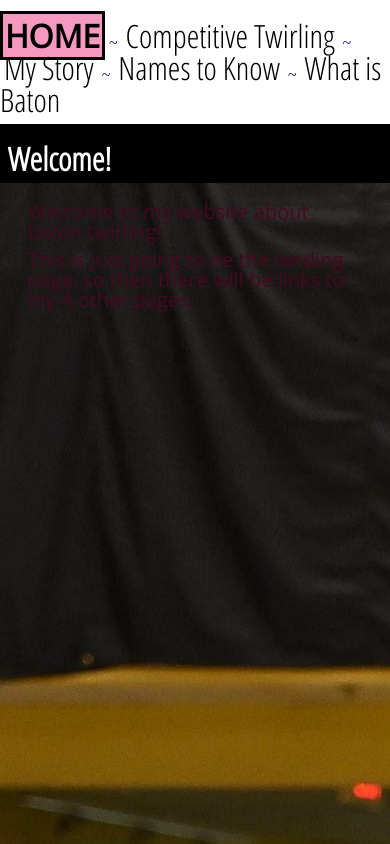
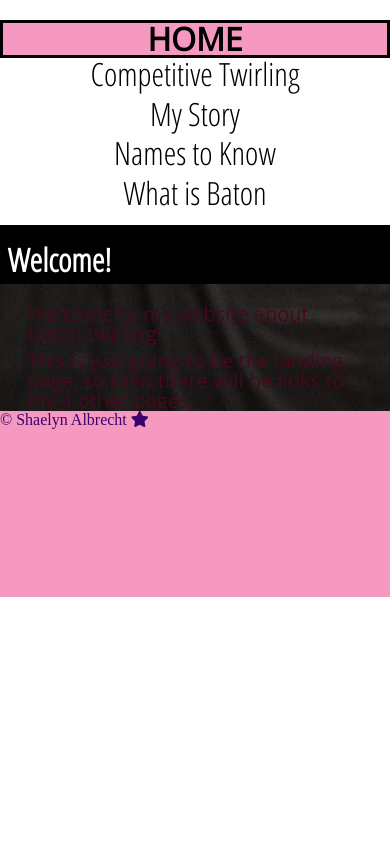
Before and after one commit to shaelynalbrecht/withlayout, a plain HTML site: page index.html in a window 390 px wide. Shown: the top 844 px of the page. Drawn offline with nearby package versions, Linux system fonts and the light colour scheme; files whose address does not match are found by name.

Commit message:
made nav mobile looking

```diff
--- a/css/style.css
+++ b/css/style.css
@@ -22,6 +22,8 @@ nav a {
   padding-left: 1%;
   padding-right: 1%;
   padding-bottom: 2%;
+  display: block;
+  text-align: center;
 }
 
 nav a:hover{
@@ -46,9 +48,9 @@ nav a:hover{
 
 body{
   /*min-height: 100%;*/
-  display: grid;
+  /*display: grid;
   grid-template-rows: 0fr 0fr 6fr auto;
-  align-items: flex-start;
+  align-items: flex-start;*/
   /*flex-direction: column;*/
   background: #ffffff;
   color: #3c006f;
@@ -149,6 +151,8 @@ img {
 
 footer {
   background: #f599c0;
+  height: auto;
+  width: 100vw;
   min-height: 5%;
 	padding-bottom: 20vh;
   position: relative;
--- a/index.html
+++ b/index.html
@@ -13,10 +13,10 @@
     <a href="#main" class="skip"> Skip to Content</a>
     <header>
       <nav>
-          <a href="index.html" class="current">Home</a> ~
-          <a href="competitive_twirling.html">Competitive Twirling</a> ~
-          <a href="my_story.html">My Story</a> ~
-          <a href="names_to_know.html">Names to Know</a> ~
+          <a href="index.html" class="current">Home</a>
+          <a href="competitive_twirling.html">Competitive Twirling</a>
+          <a href="my_story.html">My Story</a>
+          <a href="names_to_know.html">Names to Know</a>
           <a href="what_is_baton.html">What is Baton</a>
       </nav>
       <h1>Welcome!</h1>
```
